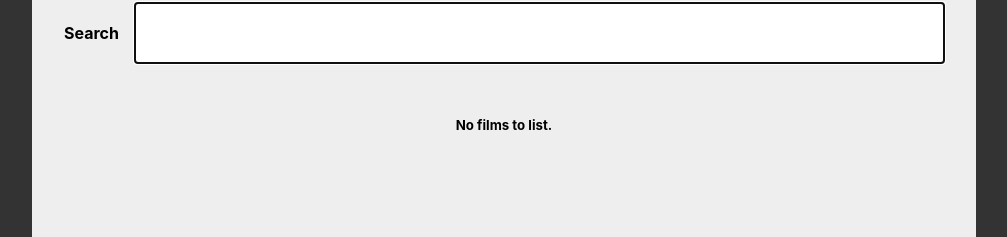
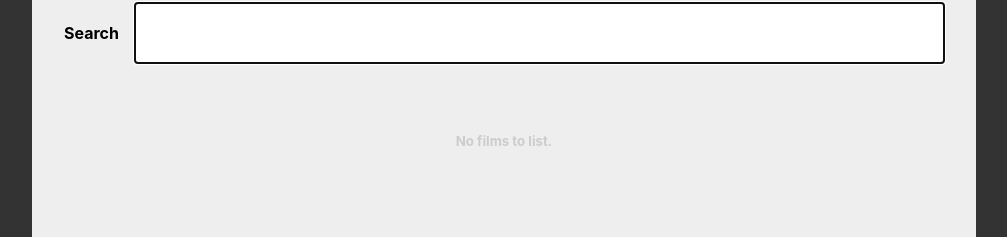
Before and after one commit to nicatspark/tv-show, a React (Vite) app: page / in a window 1280 px wide. Shown: the part 159-396 px from the top of the page, without its empty margins (136-1143 px from the left). Built offline with nearby package versions, Linux system fonts and the light colour scheme.

Commit message:
Search result working.

```diff
--- a/src/components/SearchResult.tsx
+++ b/src/components/SearchResult.tsx
@@ -6,21 +6,57 @@ const Item = styled.div`
   .h5 {
   }
 `
+
+const SearchResultEl = styled.article`
+  display: grid;
+  gap: 1rem;
+  grid-template-columns: repeat(auto-fit, minmax(min(150px, 100%), 1fr));
+  padding: 1rem;
+  & > div.card {
+    content-visibility: auto;
+    background-color: #ffffff;
+    border-radius: 0.3rem;
+    overflow: hidden;
+    & > div {
+      aspect-ratio: 4/3;
+      img {
+        object-fit: cover;
+        width: 100%;
+      }
+    }
+    h5 {
+      text-align: center;
+      padding: 0;
+    }
+  }
+`
 const EmptyList = styled.div`
   display: grid;
   place-items: center;
   width: 100%;
   height: 100%;
+  h5 {
+    color: #cccccc;
+  }
 `
 
 type Props = { apiResult: Tvshow[] }
 
 export const SearchResult = ({ apiResult }: Props) => {
+  const missingImage =
+    'https://digitalfinger.id/wp-content/uploads/2019/12/no-image-available-icon-6.png'
   return (
-    <article>
+    <SearchResultEl>
       {apiResult.length > 0 ? (
         apiResult.map((showdata) => (
-          <div key={showdata.show.id}>
+          <div className='card' key={showdata.show.id}>
+            <div>
+              <img
+                loading='lazy'
+                src={showdata.show.image?.medium || missingImage}
+                alt={showdata.show.name}
+              />
+            </div>
             <h5>{showdata.show.name}</h5>
           </div>
         ))
@@ -29,6 +65,6 @@ export const SearchResult = ({ apiResult }: Props) => {
           <h5>No films to list.</h5>
         </EmptyList>
       )}
-    </article>
+    </SearchResultEl>
   )
 }
--- a/src/components/search.tsx
+++ b/src/components/search.tsx
@@ -22,6 +22,7 @@ export default function Search({ updateResults }: Props) {
       input.current && input.current.focus()
     }
     if (searchString.length >= 2) callAsync()
+    else updateResults([])
   }, [searchString])
 
   return (
```
